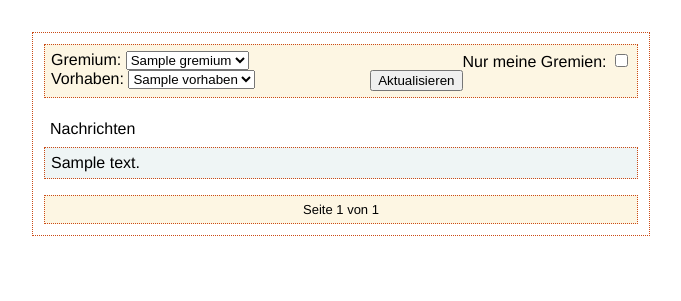
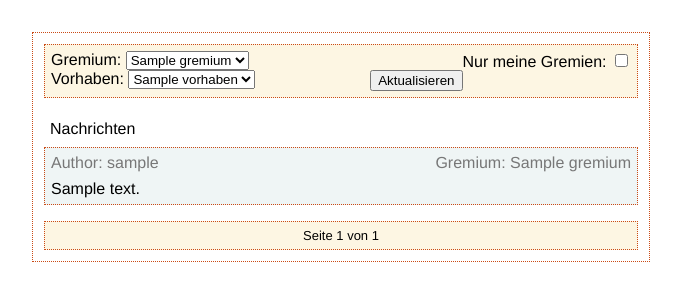
Before and after one commit to ntj/fraktionstool, a Django app: page /nachrichten/gremium/1/vorhaben/1/ in a window 1280 px wide. Shown: the part 27-328 px from the top of the page, without its empty margins (299-980 px from the left). Run offline with Django 3.2, Linux system fonts and the light colour scheme; a user stored in the database is signed in; tables that the repository leaves empty hold one stand-in row (values such as "Sample post"); parts of the project's set-up code (start-up, migrations or seed data) failed here and were passed over; some libraries are stand-ins or nearby versions.

Commit message:
Add author and gremium information to messages display

```diff
--- a/django/fraktionstool/static/style.css
+++ b/django/fraktionstool/static/style.css
@@ -121,3 +121,17 @@ div.message {
     overflow: auto;
     margin: 3px;
 }
+
+div.message div.author {
+    color: #777777;
+    float: left;
+    clear: left;
+    margin-bottom: 0.5em;
+}
+
+div.message div.gremium {
+    color: #777777;
+    float: right;
+    float: right;
+    margin-bottom: 0.5em;
+}
--- a/django/mysite/templates/nachrichten.html
+++ b/django/mysite/templates/nachrichten.html
@@ -131,7 +131,12 @@
     {% if nachrichten %}
         <div id="messagesheader">Nachrichten</div>
         {% for n in nachrichten %}
-            <div class="message">{{ n }}</div>
+            <div class="message">
+                <div class="author">Author: {{ n.owner }}</div>
+                <div class="gremium">Gremium: {{ n.gremium.name }}</div>
+                <div style="clear:both;"></div>
+                <div class="messagetext">{{ n.text }}</div>
+            </div>
         {% endfor %}
 {% else %}
     <em>Es wurden keine Nachrichten gefunden.</em>
```
